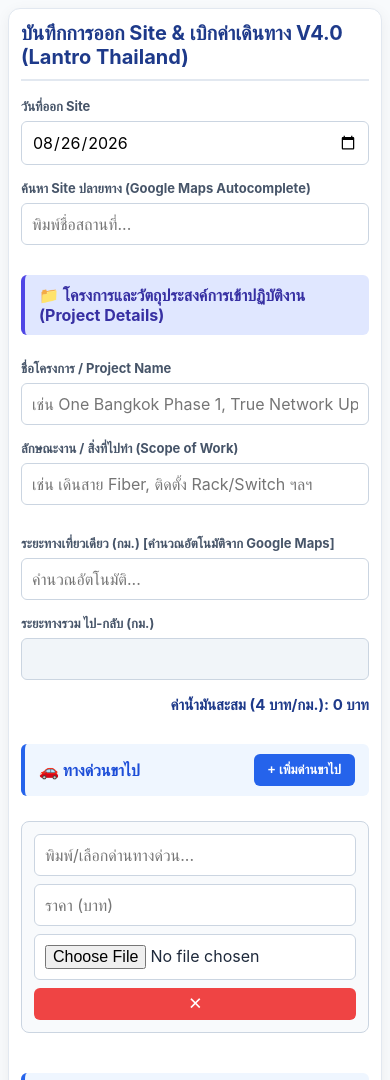
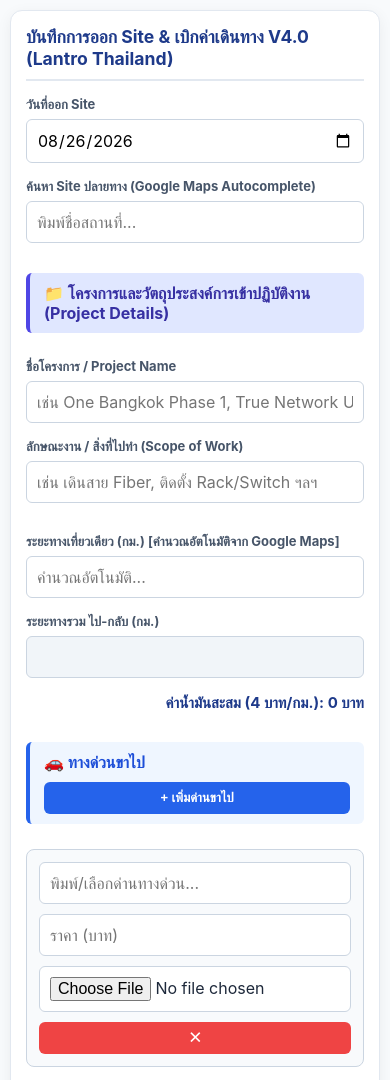
Before and after one commit to Por-812SuperfastNovitec/Por2JZ-GTE488HP, a plain HTML site: page index.html in a window 390 px wide. Shown: the top 1080 px of the page. Drawn offline with nearby package versions, Linux system fonts and the light colour scheme; some packages are replaced by stand-ins of ours.

Commit message:
Update index.html

```diff
--- a/index.html
+++ b/index.html
@@ -19,239 +19,81 @@
         }
 
         /* iOS WebKit Normalization */
-        html, body {
-            -webkit-text-size-adjust: 100%;
-            text-size-adjust: 100%;
-        }
+        html, body { -webkit-text-size-adjust: 100%; text-size-adjust: 100%; }
+        * { box-sizing: border-box; -webkit-tap-highlight-color: transparent; }
+        body { font-family: -apple-system, BlinkMacSystemFont, 'Segoe UI', Roboto, sans-serif; background-color: var(--bg); margin: 0; padding: 10px; color: var(--text); }
+        .container { max-width: 1100px; margin: auto; display: flex; flex-direction: column; gap: 15px; width: 100%; }
 
-        * {
-            box-sizing: border-box;
-            -webkit-tap-highlight-color: transparent;
-        }
+        .card { background: var(--card-bg); border-radius: 12px; padding: 15px; box-shadow: 0 4px 15px rgba(0,0,0,0.06); border: 1px solid #e2e8f0; width: 100%; overflow: hidden; }
+        h2, h3 { color: var(--primary); margin-top: 0; border-bottom: 2px solid #e2e8f0; padding-bottom: 10px; font-size: 1.1rem; }
 
-        body {
-            font-family: -apple-system, BlinkMacSystemFont, 'Segoe UI', Roboto, Helvetica, Arial, sans-serif;
-            background-color: var(--bg);
-            margin: 0;
-            padding: 15px;
-            color: var(--text);
-        }
+        /* --- MOBILE FIRST LAYOUT (บังคับ 1 คอลัมน์เป็นค่าเริ่มต้น) --- */
+        .form-grid { display: grid; grid-template-columns: 1fr; gap: 15px; width: 100%; }
+        .full-width { grid-column: 1 / -1 !important; min-width: 0; }
+        .form-group { min-width: 0; width: 100%; }
 
-        .container {
-            max-width: 1100px;
-            margin: auto;
-            display: flex;
-            flex-direction: column;
-            gap: 20px;
-            width: 100%;
-        }
+        label { font-weight: bold; font-size: 13px; color: #475569; display: block; margin-bottom: 6px; }
+        input, select, textarea { width: 100%; padding: 10px; border: 1px solid var(--border); border-radius: 6px; font-size: 16px; font-family: inherit; background-color: #fff; -webkit-appearance: none; appearance: none; box-sizing: border-box; margin: 0; }
+        input:focus, select:focus, textarea:focus { border-color: #2563eb; outline: none; box-shadow: 0 0 0 2px rgba(37,99,235,0.2); }
 
-        .card {
-            background: var(--card-bg);
-            border-radius: 12px;
-            padding: 20px;
-            box-shadow: 0 4px 15px rgba(0,0,0,0.06);
-            border: 1px solid #e2e8f0;
-            width: 100%;
-            word-break: break-word;
-            overflow: hidden;
-        }
-
-        h2, h3 {
-            color: var(--primary);
-            margin-top: 0;
-            border-bottom: 2px solid #e2e8f0;
-            padding-bottom: 10px;
-            font-size: 1.25rem;
-        }
-
-        /* Layout Grid */
-        .form-grid {
-            display: grid;
-            grid-template-columns: minmax(0, 1fr) minmax(0, 1fr);
-            gap: 15px;
-            width: 100%;
-        }
-
-        .full-width {
-            grid-column: 1 / -1;
-            min-width: 0;
-        }
-
-        .form-group {
-            min-width: 0;
-            width: 100%;
-        }
-
-        label {
-            font-weight: bold;
-            font-size: 13px;
-            color: #475569;
-            display: block;
-            margin-bottom: 6px;
-        }
-
-        input, select, textarea {
-            width: 100%;
-            padding: 10px;
-            border: 1px solid var(--border);
-            border-radius: 6px;
-            font-size: 16px; /* ยับยั้ง Auto-Zoom บน iOS Safari */
-            font-family: inherit;
-            background-color: #fff;
-            -webkit-appearance: none;
-            appearance: none;
-            box-sizing: border-box;
-            margin: 0;
-        }
-
-        input:focus, select:focus, textarea:focus {
-            border-color: #2563eb;
-            outline: none;
-            box-shadow: 0 0 0 2px rgba(37,99,235,0.2);
-        }
-
-        .section-title {
-            background: #eff6ff;
-            padding: 10px 14px;
-            font-weight: bold;
-            color: #1d4ed8;
-            border-radius: 6px;
-            margin: 15px 0 10px 0;
-            grid-column: 1 / -1;
-            border-left: 4px solid #2563eb;
-            display: flex;
-            justify-content: space-between;
-            align-items: center;
-            min-width: 0;
-        }
-
+        .section-title { background: #eff6ff; padding: 10px 14px; font-weight: bold; color: #1d4ed8; border-radius: 6px; margin: 15px 0 10px 0; border-left: 4px solid #2563eb; display: flex; flex-direction: column; align-items: flex-start; gap: 10px; min-width: 0; grid-column: 1 / -1 !important; }
         .section-title.project-title { background: #e0e7ff; color: #3730a3; border-left-color: #4f46e5; }
         .section-title.parking-title { background: #fef3c7; color: #b45309; border-left-color: #d97706; }
 
-        .parking-box {
-            background: #fffbe3;
-            border: 1px solid #fef3c7;
-            border-radius: 8px;
-            padding: 15px;
-            grid-column: 1 / -1;
-            display: grid;
-            grid-template-columns: minmax(0, 1fr) minmax(0, 1fr) minmax(0, 2fr);
-            gap: 12px;
-            min-width: 0;
-        }
+        .parking-box { background: #fffbe3; border: 1px solid #fef3c7; border-radius: 8px; padding: 15px; display: grid; grid-template-columns: 1fr; gap: 12px; min-width: 0; grid-column: 1 / -1 !important; }
+        .toll-item { background: #f8fafc; border: 1px solid var(--border); border-radius: 8px; padding: 12px; margin-bottom: 10px; display: grid; grid-template-columns: 1fr; gap: 10px; align-items: center; min-width: 0; }
 
-        .toll-item {
-            background: #f8fafc;
-            border: 1px solid var(--border);
-            border-radius: 8px;
-            padding: 12px;
-            margin-bottom: 10px;
-            display: grid;
-            grid-template-columns: minmax(0, 2fr) minmax(0, 1fr) minmax(0, 2fr) 40px;
-            gap: 10px;
-            align-items: center;
-            min-width: 0;
-        }
-
-        .btn-add {
-            background: #2563eb;
-            color: white;
-            border: none;
-            padding: 8px 14px;
-            border-radius: 6px;
-            cursor: pointer;
-            font-size: 13px;
-            font-weight: bold;
-            -webkit-appearance: none;
-            appearance: none;
-            white-space: nowrap;
-        }
-        .btn-add:hover { background: #1d4ed8; }
-
-        .btn-remove {
-            background: var(--danger);
-            color: white;
-            border: none;
-            padding: 8px;
-            border-radius: 6px;
-            cursor: pointer;
-            font-weight: bold;
-            text-align: center;
-            -webkit-appearance: none;
-            appearance: none;
-            width: 100%;
-        }
-
-        .btn-edit {
-            background: #f59e0b;
-            color: white;
-            border: none;
-            padding: 5px 10px;
-            border-radius: 4px;
-            cursor: pointer;
-            font-weight: bold;
-            margin-right: 4px;
-            -webkit-appearance: none;
-            appearance: none;
-        }
+        /* ปุ่มต่างๆ */
+        .btn-add { background: #2563eb; color: white; border: none; padding: 8px 14px; border-radius: 6px; cursor: pointer; font-size: 13px; font-weight: bold; -webkit-appearance: none; appearance: none; width: 100%; text-align: center; }
+        .btn-remove { background: var(--danger); color: white; border: none; padding: 8px; border-radius: 6px; cursor: pointer; font-weight: bold; width: 100%; text-align: center; -webkit-appearance: none; }
+        .btn-edit { background: #f59e0b; color: white; border: none; padding: 5px 10px; border-radius: 4px; cursor: pointer; font-weight: bold; margin-right: 4px; -webkit-appearance: none; }
+        .btn-map, .btn-submit, .btn-cancel { border: none; padding: 12px; border-radius: 6px; cursor: pointer; font-weight: bold; width: 100%; text-align: center; display: block; box-sizing: border-box; -webkit-appearance: none; font-size: 15px; }
+        .btn-map { background: #2563eb; color: white; text-decoration: none; }
+        .btn-submit { background: var(--success); color: white; margin-top: 15px; }
+        .btn-cancel { background: #64748b; color: white; margin-top: 10px; display: none; }
+        .btn-export, .btn-clear { border: none; padding: 10px 16px; border-radius: 6px; cursor: pointer; font-weight: bold; -webkit-appearance: none; color: white; }
+        .btn-export { background: #0284c7; width: 100%; margin-top: 10px; }
+        .btn-clear { background: #64748b; width: 100%; }
 
         .preview-img { max-height: 50px; max-width: 100px; border-radius: 4px; border: 1px solid var(--border); display: none; margin-top: 4px; }
 
-        .btn-map { background: #2563eb; color: white; border: none; padding: 12px; border-radius: 6px; cursor: pointer; font-weight: bold; width: 100%; text-align: center; text-decoration: none; display: block; box-sizing: border-box; }
-        .btn-submit { background: var(--success); color: white; border: none; padding: 14px; border-radius: 6px; cursor: pointer; font-weight: bold; font-size: 16px; width: 100%; margin-top: 15px; -webkit-appearance: none; appearance: none; }
-        .btn-submit:hover { background: #15803d; }
-        .btn-cancel { background: #64748b; color: white; border: none; padding: 14px; border-radius: 6px; cursor: pointer; font-weight: bold; font-size: 16px; width: 100%; margin-top: 10px; display: none; -webkit-appearance: none; appearance: none; }
-        .btn-export { background: #0284c7; color: white; border: none; padding: 10px 16px; border-radius: 6px; cursor: pointer; font-weight: bold; -webkit-appearance: none; appearance: none; }
-        .btn-clear { background: #64748b; color: white; border: none; padding: 10px 16px; border-radius: 6px; cursor: pointer; font-weight: bold; -webkit-appearance: none; appearance: none; }
-
-        .stats-grid { display: grid; grid-template-columns: repeat(5, minmax(0, 1fr)); gap: 10px; margin-bottom: 20px; }
+        /* กราฟและตาราง */
+        .stats-grid { display: grid; grid-template-columns: repeat(2, minmax(0, 1fr)); gap: 10px; margin-bottom: 20px; }
         .stat-card { background: #f1f5f9; padding: 12px; border-radius: 8px; text-align: center; border: 1px solid #e2e8f0; min-width: 0; }
-        .stat-card .value { font-size: 16px; font-weight: bold; color: var(--primary); margin-top: 5px; word-break: break-all; }
+        .stat-card .value { font-size: 15px; font-weight: bold; color: var(--primary); margin-top: 5px; word-break: break-all; }
         .stat-card .label { font-size: 11px; color: #64748b; font-weight: bold; }
 
-        .charts-grid { display: grid; grid-template-columns: minmax(0, 1fr) minmax(0, 1fr); gap: 20px; margin-top: 15px; }
-        .chart-box { background: white; border: 1px solid var(--border); border-radius: 8px; padding: 15px; min-width: 0; }
+        .charts-grid { display: grid; grid-template-columns: 1fr; gap: 15px; margin-top: 15px; }
+        .chart-box { background: white; border: 1px solid var(--border); border-radius: 8px; padding: 15px; min-width: 0; overflow: hidden; }
 
-        .filter-grid { display: grid; grid-template-columns: repeat(3, minmax(0, 1fr)) auto; gap: 10px; align-items: end; margin-bottom: 15px; background: #f8fafc; padding: 12px; border-radius: 8px; border: 1px solid #e2e8f0; }
+        .filter-grid { display: grid; grid-template-columns: 1fr; gap: 10px; margin-bottom: 15px; background: #f8fafc; padding: 12px; border-radius: 8px; border: 1px solid #e2e8f0; }
 
         .table-responsive { width: 100%; overflow-x: auto; -webkit-overflow-scrolling: touch; margin-top: 10px; border: 1px solid var(--border); border-radius: 6px; }
         table { width: 100%; border-collapse: collapse; font-size: 13px; white-space: nowrap; }
         th, td { border: 1px solid var(--border); padding: 10px; text-align: left; }
         th { background: #0f172a; color: white; }
         tr:nth-child(even) { background-color: #f8fafc; }
-        .actions-bar { display: flex; justify-content: space-between; align-items: center; margin-top: 15px; flex-wrap: wrap; gap: 10px; }
+        .actions-bar { display: flex; flex-direction: column; align-items: flex-start; margin-top: 15px; gap: 10px; }
 
-        /* Responsive Breakpoint สำหรับ iOS / Mobile */
-        @media (max-width: 768px) {
-            body { padding: 8px; }
-            .card { padding: 12px; }
-            .form-grid { grid-template-columns: 1fr !important; }
-            .section-title {
-                flex-direction: row;
-                justify-content: space-between;
-                align-items: center;
-                gap: 8px;
-            }
-            .toll-item {
-                grid-template-columns: 1fr !important;
-                gap: 8px;
-            }
-            .toll-item > div:last-child {
-                text-align: right;
-            }
-            .parking-box {
-                grid-template-columns: 1fr !important;
-            }
-            .stats-grid {
-                grid-template-columns: repeat(2, minmax(0, 1fr)) !important;
-            }
-            .charts-grid {
-                grid-template-columns: 1fr !important;
-            }
-            .filter-grid {
-                grid-template-columns: 1fr !important;
-            }
+        /* --- DESKTOP LAYOUT (กว้างกว่า 768px ค่อยแบ่งหลายคอลัมน์) --- */
+        @media (min-width: 768px) {
+            body { padding: 20px; }
+            .card { padding: 20px; }
+            h2, h3 { font-size: 1.25rem; }
+            .form-grid { grid-template-columns: minmax(0, 1fr) minmax(0, 1fr); }
+
+            .section-title { flex-direction: row; justify-content: space-between; align-items: center; }
+            .parking-box { grid-template-columns: minmax(0, 1fr) minmax(0, 1fr) minmax(0, 2fr); }
+            .toll-item { grid-template-columns: minmax(0, 2fr) minmax(0, 1fr) minmax(0, 2fr) 40px; }
+
+            .btn-add { width: auto; }
+            .btn-export { width: auto; margin-top: 0; }
+            .btn-clear { width: auto; }
+
+            .stats-grid { grid-template-columns: repeat(5, minmax(0, 1fr)); }
+            .charts-grid { grid-template-columns: minmax(0, 1fr) minmax(0, 1fr); }
+            .filter-grid { grid-template-columns: repeat(3, minmax(0, 1fr)) auto; align-items: end; }
+            .actions-bar { flex-direction: row; justify-content: space-between; align-items: center; }
         }
     </style>
 </head>
```
